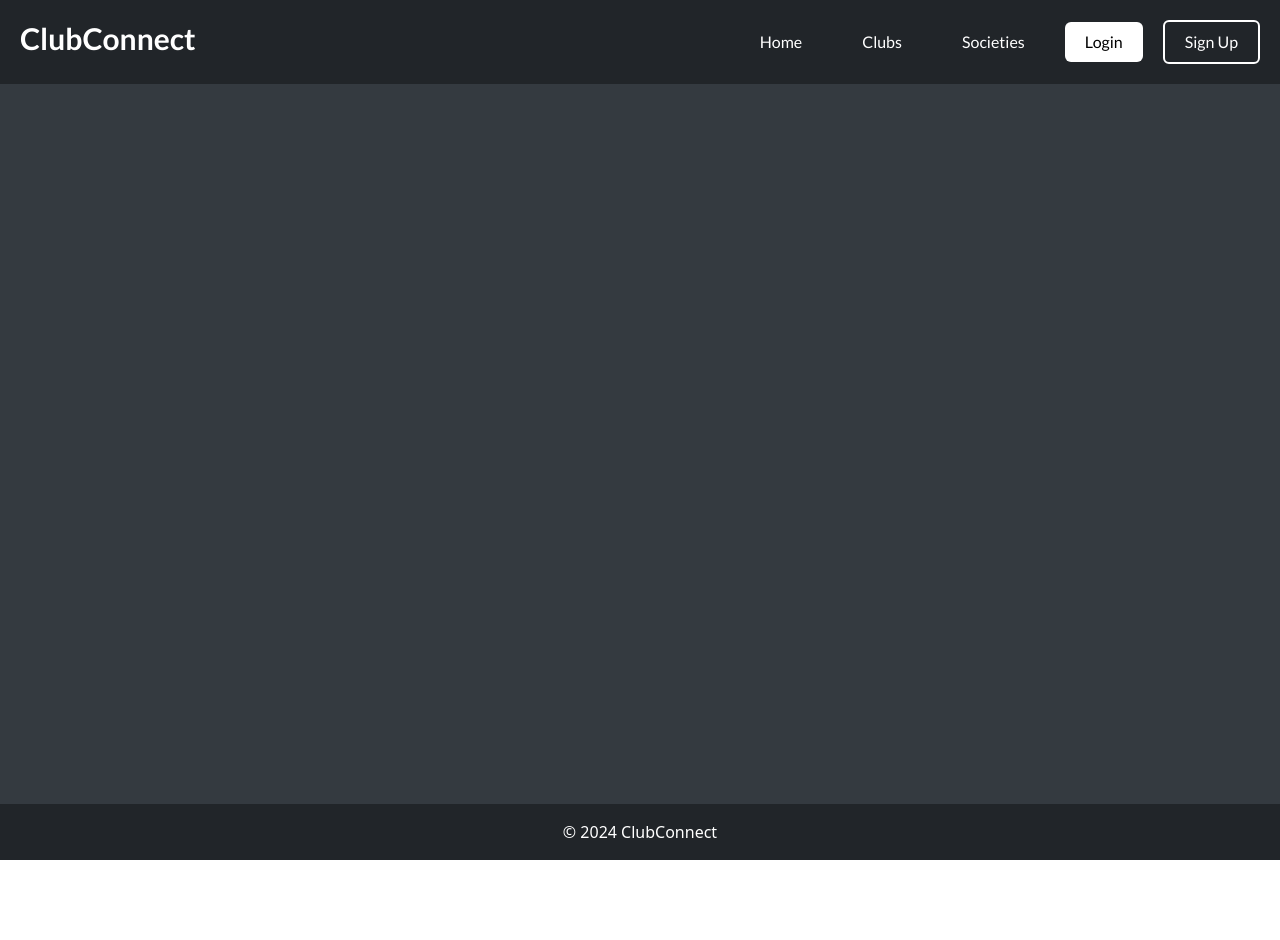
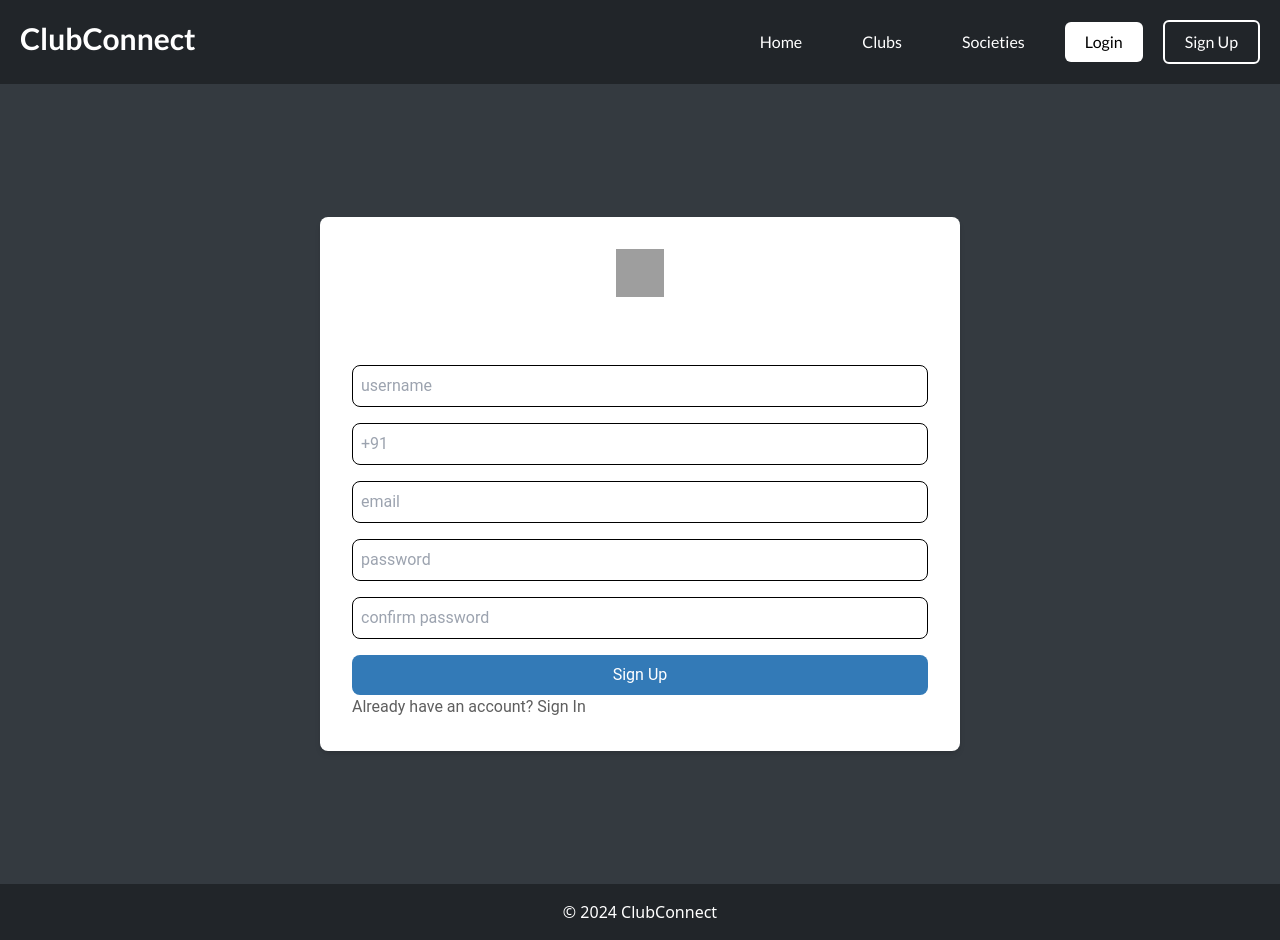
Before and after one commit to ShreyNagda/ClubConnect, a React (Vite) app in the folder frontend/: page /signup in a window 1280 px wide. Before the commit the page ends 860 px from the top, so only its background shows below. Built offline with nearby package versions, Linux system fonts and the light colour scheme; grey boxes are pictures that could not be loaded.

Commit message:
Login & signup page created

```diff
--- a/frontend/src/App.jsx
+++ b/frontend/src/App.jsx
@@ -5,6 +5,8 @@ import Clubs from "./Clubs";
 import Societies from "./Societies";
 import Footer from "./Components/Footer";
 import ClubPage from "./Components/ClubPage";
+import Login from "./Login";
+import SignUp from "./Singup";
 
 function App() {
   return (
@@ -16,6 +18,8 @@ function App() {
             <Route path="/" Component={Home} />
             <Route path="/clubs" Component={Clubs} />
             <Route path="/societies" Component={Societies} />
+            <Route path="/login" Component={Login} />
+            <Route path="/signup" Component={SignUp} />
             <Route path="/clubs/:slug" Component={ClubPage} />
           </Routes>
         </div>
--- a/frontend/src/Login.css
+++ /dev/null
@@ -1,95 +0,0 @@
-/* Global Styles */
-
-* {
-    box-sizing: border-box;
-    margin: 0;
-    padding: 0;
-  }
-
-  body {
-    font-family: Arial, sans-serif;
-    background-color: #f9f9f9;
-  }
-
-  /* Container Styles */
-
-  .container {
-    display: flex;
-    flex-direction: column;
-    align-items: center;
-    justify-content: center;
-    border-radius: 10px;
-    box-shadow: 0 0 10px rgba(0, 0, 0, 0.1);
-    background-color: #5c2c2c;
-    width: 50%;
-  }
-
-  /* Logo Styles */
-
-  .logo {
-    width: 100px;
-    height: 100px;
-    margin-bottom: 20px;
-  }
-
-  /* Form Styles */
-
-  form {
-    display: flex;
-    flex-direction: column;
-    align-items: center;
-    justify-content: center;
-    width: 100%;
-  }
-
-  /* Input Styles */
-
-  input[type="email"],
-  input[type="password"] {
-    color: #000000;
-    width: 100%;
-    padding: 10px;
-    margin-bottom: 20px;
-    border: 1px solid #ccc;
-    border-radius: 5px;
-    font-size: 16px;
-  }
-
-  input[type="email"]:focus,
-  input[type="password"]:focus {
-    color: #000000;
-    outline: none;
-    border-color: #aaa;
-    box-shadow: 0 0 10px rgba(0, 0, 0, 0.1);
-  }
-
-  /* Button Styles */
-
-  button[type="submit"] {
-    width: 100%;
-    padding: 10px;
-    background-color: #007bff;
-    color: #fff;
-    border: none;
-    border-radius: 5px;
-    cursor: pointer;
-    font-size: 16px;
-  }
-
-  button[type="submit"]:hover {
-    background-color: #0069d9;
-  }
-
-  /* Responsive Design */
-
-  @media (max-width: 768px) {
-    .container {
-      width: 80%;
-    }
-  }
-
-  @media (max-width: 480px) {
-    .container {
-      width: 90%;
-    }
-  }
--- a/frontend/src/Login.jsx
+++ b/frontend/src/Login.jsx
@@ -1,5 +1,5 @@
 import React, { useState } from "react";
-import "./Login.css";
+// import "./Login.css";
 
 const Login = () => {
   const [email, setEmail] = useState("");
@@ -13,35 +13,41 @@ const Login = () => {
   };
 
   return (
-    <div className="container mx-auto p-4 pt-6 mt-10 bg-white rounded-lg shadow-md w-1/2">
+    <div className="container mx-auto p-4 pt-6 w-[90%] md:w-[70%] lg:w-[50%] ">
+      <div className="p-8 bg-white rounded-lg shadow-md">
         <div className="flex justify-center mb-4">
-        <img src="/path-to-your-logo.png" alt="College Logo" className="w-20 h-20" />
+          <img
+            src="/path-to-your-logo.png"
+            alt="College Logo"
+            className="w-20 h-20"
+          />
         </div>
         <form onSubmit={handleSubmit}>
           <div className="flex flex-col mb-4">
             <input
               type="email"
-            placeholder="email"
-            className="p-2 pl-10 text-sm text-gray-700 rounded-lg focus:outline-none focus:ring-2 focus:ring-gray-600 w-full"
+              placeholder="Email"
+              className="p-2 pl-2 text-sm text-black rounded-lg border border-[#000] focus:outline-none focus:ring-2 focus:ring-gray-600 w-full"
               value={email}
               onChange={(e) => setEmail(e.target.value)}
             />
             <input
               type="password"
-            placeholder="password"
-            className="p-2 pl-10 text-sm text-gray-700 rounded-lg focus:outline-none focus:ring-2 focus:ring-gray-600 w-full mt-4"
+              placeholder="Password"
+              className="p-2 pl-2 text-sm text-black border border-[#000] rounded-lg focus:outline-none focus:ring-2 focus:ring-gray-600 w-full mt-4"
               value={password}
               onChange={(e) => setPassword(e.target.value)}
             />
           </div>
           <button
             type="submit"
-          className="text-white bg-blue-700 hover:bg-blue-800 focus:ring-4 focus:ring-blue-300 font-medium rounded-lg text-sm px-5 py-2.5 text-center dark:bg-blue-600 dark:hover:bg-blue-700 dark:focus:ring-blue-800 w-full"
+            className="text-white bg-[#337ab7] hover:bg-blue-800 focus:ring-4 focus:ring-blue-300 font-medium rounded-lg text-sm px-5 py-2.5 text-center dark:bg-blue-600 dark:hover:bg-blue-700 dark:focus:ring-blue-800 w-full"
           >
             Log In
           </button>
         </form>
       </div>
+    </div>
   );
 };
 
--- a/frontend/src/Singup.jsx
+++ b/frontend/src/Singup.jsx
@@ -1,23 +1,59 @@
-import React from 'react';
+import React from "react";
 
-function Singup() {
+function SignUp() {
   return (
     <div className="h-screen flex justify-center items-center bg-gray-100">
-      <div className="max-w-md w-full p-8 bg-white rounded-lg shadow-md">
-        <img src="path/to/your/logo.png" alt="Logo" className="w-12 h-12 mx-auto mb-4" />
-        <h2 className="text-3xl font-bold text-gray-900 mb-4">Create an Account</h2>
+      <div className="w-[90%] md:w-[70%] lg:w-[50%] p-8 bg-white rounded-lg shadow-md">
+        <img
+          src="path/to/your/logo.png"
+          alt="Logo"
+          className="w-12 h-12 mx-auto mb-4"
+        />
+        <h2 className="text-3xl font-bold text-gray-900 mb-4">
+          Create an Account
+        </h2>
         <form>
-          <input type="text" placeholder="username" className="block w-full p-2 mb-4 border border-gray-300 rounded-lg focus:outline-none focus:ring focus:border-blue-500" />
-          <input type="text" placeholder="+91" className="block w-full p-2 mb-4 border border-gray-300 rounded-lg focus:outline-none focus:ring focus:border-blue-500" />
-          <input type="email" placeholder="email" className="block w-full p-2 mb-4 border border-gray-300 rounded-lg focus:outline-none focus:ring focus:border-blue-500" />
-          <input type="password" placeholder="password" className="block w-full p-2 mb-4 border border-gray-300 rounded-lg focus:outline-none focus:ring focus:border-blue-500" />
-          <input type="password" placeholder="confirm password" className="block w-full p-2 mb-4 border border-gray-300 rounded-lg focus:outline-none focus:ring focus:border-blue-500" />
-          <button type="submit" className="w-full p-2 bg-blue-500 hover:bg-blue-700 text-white rounded-lg focus:outline-none focus:ring">Sign Up</button>
+          <input
+            type="text"
+            placeholder="username"
+            className="block w-full p-2 mb-4 border border-[#000] rounded-lg focus:outline-none focus:ring focus:border-blue-500"
+          />
+          <input
+            type="text"
+            placeholder="+91"
+            className="block w-full p-2 mb-4 text-black border border-[#000] rounded-lg focus:outline-none focus:ring focus:border-blue-500"
+          />
+          <input
+            type="email"
+            placeholder="email"
+            className="block w-full p-2 mb-4 border border-[#000] rounded-lg focus:outline-none focus:ring focus:border-blue-500"
+          />
+          <input
+            type="password"
+            placeholder="password"
+            className="block w-full p-2 mb-4 border border-[#000] rounded-lg focus:outline-none focus:ring focus:border-blue-500"
+          />
+          <input
+            type="password"
+            placeholder="confirm password"
+            className="block w-full p-2 mb-4 border border-[#000] rounded-lg focus:outline-none focus:ring focus:border-blue-500"
+          />
+          <button
+            type="submit"
+            className="w-full p-2 bg-[#337ab7] hover:bg-blue-700 text-white rounded-lg focus:outline-none focus:ring"
+          >
+            Sign Up
+          </button>
         </form>
-        <p className="text-gray-600">Already have an account? <a href="/login" className="text-blue-500 hover:text-blue-700">Sign In</a></p>
+        <p className="text-[#5e5e5e]">
+          Already have an account?{" "}
+          <a href="/login" className="text-blue-500 hover:text-blue-700">
+            Sign In
+          </a>
+        </p>
       </div>
     </div>
   );
 }
 
-export default Singup;
+export default SignUp;
```
Lines whose indentation alone changed are shown as unchanged.
